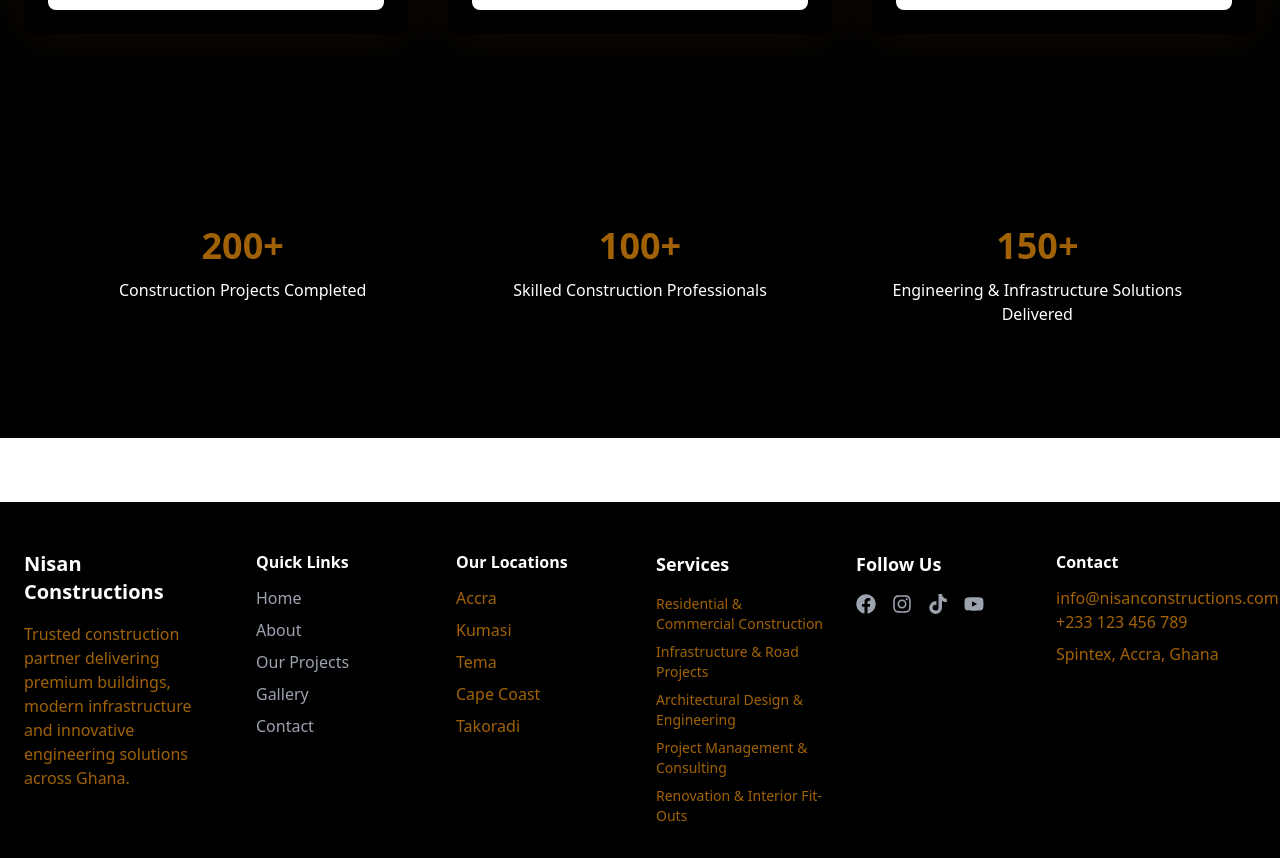
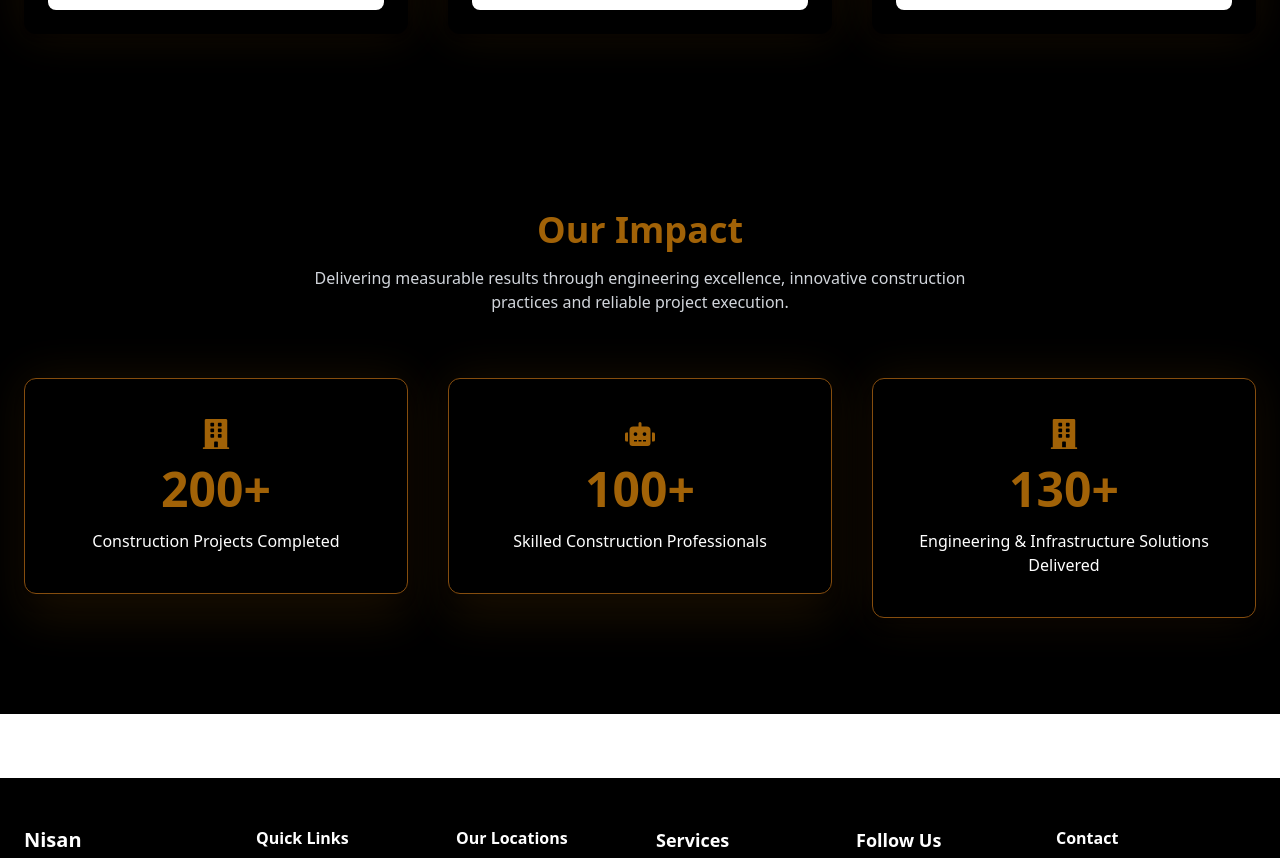
Before and after one commit to qwabena37/NisaNC, a React (Vite) app in the folder nisan-construction/: page / in a window 1280 px wide. Shown: the part 3006-3864 px from the top of the page. Built offline with nearby package versions, Linux system fonts and the light colour scheme.

Commit message:
add impact count on home page

```diff
--- a/nisan-construction/src/pages/Home.jsx
+++ b/nisan-construction/src/pages/Home.jsx
@@ -389,60 +389,107 @@ Your trusted real estate partner delivering quality homes
       </AnimatePresence>
  {/* IMPACT / ACHIEVEMENTS */}
 
-<section className="bg-black py-20 px-6">
-  <div className="max-w-6xl mx-auto grid md:grid-cols-3 gap-10 text-center">
+<section className="bg-black py-24 px-6">
+  <div className="max-w-7xl mx-auto text-center">
 
-    {/* Projects Completed */}
+    {/* Section Heading */}
+    <motion.h2
+      initial={{ opacity: 0, y: 40 }}
+      whileInView={{ opacity: 1, y: 0 }}
+      transition={{ duration: 0.6 }}
+      viewport={{ once: true }}
+      className="text-3xl md:text-4xl font-semibold text-yellow-700"
+    >
+      Our Impact
+    </motion.h2>
+
+    <p className="mt-4 text-gray-300 max-w-2xl mx-auto">
+      Delivering measurable results through engineering excellence,
+      innovative construction practices and reliable project execution.
+    </p>
+
+    {/* Stats Grid */}
+    <div className="mt-16 grid md:grid-cols-3 gap-10">
+
+      {/* Projects */}
       <motion.div
         initial={{ opacity: 0, y: 40 }}
         whileInView={{ opacity: 1, y: 0 }}
         transition={{ duration: 0.6 }}
         viewport={{ once: true }}
-      className="p-8 rounded-xl shadow-md"
+        className="relative group"
       >
-      <h3 className="text-4xl font-bold text-yellow-700">
+
+        <div className="absolute inset-0 rounded-xl bg-yellow-700 blur-xl opacity-15 group-hover:opacity-30 transition"></div>
+
+        <div className="relative bg-black border border-yellow-800 p-10 rounded-xl shadow-lg">
+
+          <FaBuilding className="text-yellow-700 text-3xl mx-auto mb-4" />
+
+          <h3 className="text-5xl font-bold text-yellow-700">
             <CountUp end={200} duration={2} />+
           </h3>
 
-      <p className="mt-3 text-white font-medium">
+          <p className="mt-4 text-white font-medium">
             Construction Projects Completed
           </p>
+
+        </div>
       </motion.div>
 
-    {/* Skilled Workers */}
+      {/* Professionals */}
       <motion.div
         initial={{ opacity: 0, y: 40 }}
         whileInView={{ opacity: 1, y: 0 }}
         transition={{ duration: 0.7 }}
         viewport={{ once: true }}
-      className="p-8 rounded-xl shadow-md"
+        className="relative group"
       >
-      <h3 className="text-4xl font-bold text-yellow-700">
+
+        <div className="absolute inset-0 rounded-xl bg-yellow-700 blur-xl opacity-15 group-hover:opacity-30 transition"></div>
+
+        <div className="relative bg-black border border-yellow-800 p-10 rounded-xl shadow-lg">
+
+          <FaRobot className="text-yellow-700 text-3xl mx-auto mb-4" />
+
+          <h3 className="text-5xl font-bold text-yellow-700">
             <CountUp end={100} duration={2} />+
           </h3>
 
-      <p className="mt-3 text-white font-medium">
+          <p className="mt-4 text-white font-medium">
             Skilled Construction Professionals
           </p>
+
+        </div>
       </motion.div>
 
-    {/* Engineering Solutions */}
+      {/* Solutions */}
       <motion.div
         initial={{ opacity: 0, y: 40 }}
         whileInView={{ opacity: 1, y: 0 }}
         transition={{ duration: 0.8 }}
         viewport={{ once: true }}
-      className="p-8 rounded-xl shadow-md"
+        className="relative group"
       >
-      <h3 className="text-4xl font-bold text-yellow-700">
-        <CountUp end={150} duration={2} />+
+
+        <div className="absolute inset-0 rounded-xl bg-yellow-700 blur-xl opacity-15 group-hover:opacity-30 transition"></div>
+
+        <div className="relative bg-black border border-yellow-800 p-10 rounded-xl shadow-lg">
+
+          <FaBuilding className="text-yellow-700 text-3xl mx-auto mb-4" />
+
+          <h3 className="text-5xl font-bold text-yellow-700">
+            <CountUp end={130} duration={2} />+
           </h3>
 
-      <p className="mt-3 text-white font-medium">
+          <p className="mt-4 text-white font-medium">
             Engineering & Infrastructure Solutions Delivered
           </p>
+
+        </div>
       </motion.div>
 
+    </div>
   </div>
 </section>
     </div>
```
Lines whose indentation alone changed are shown as unchanged.
